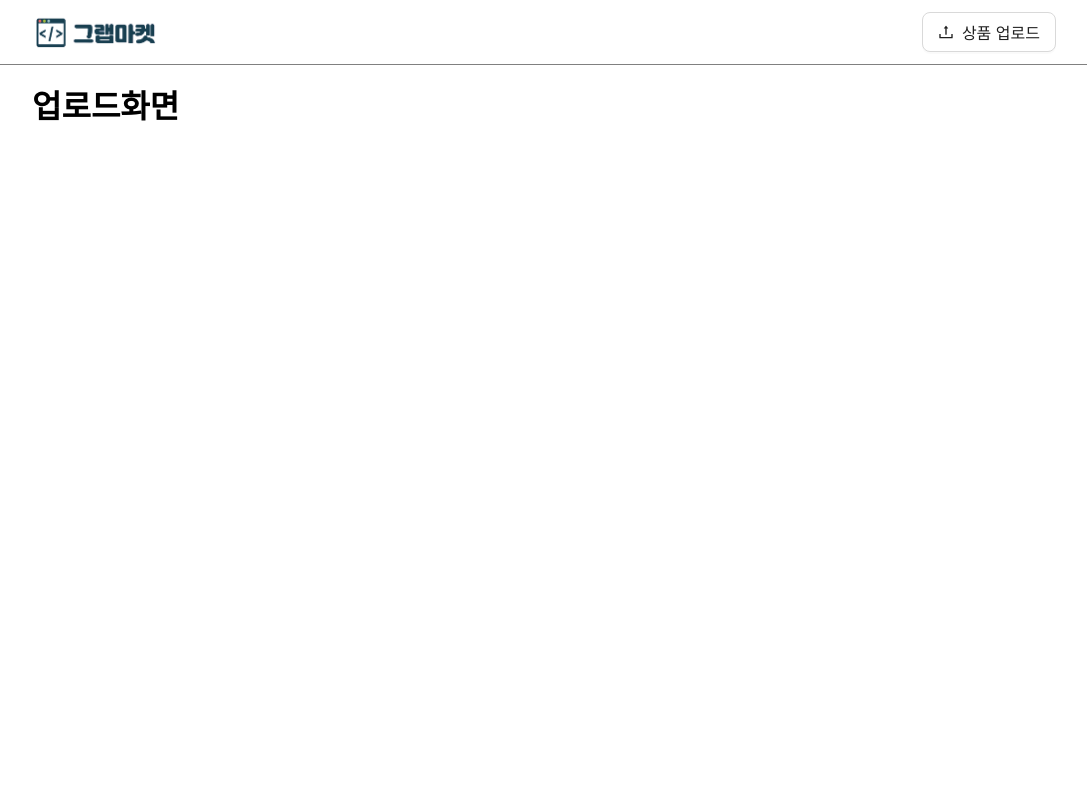
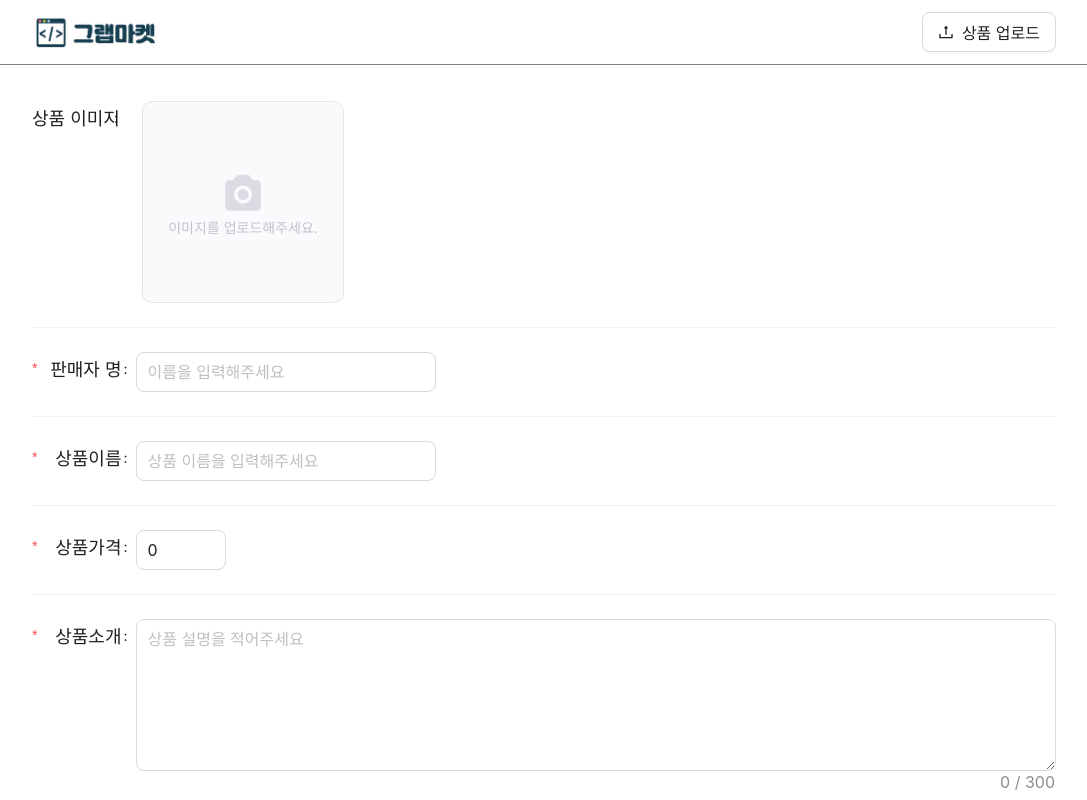
Before and after one commit to hunffy/h-market, a React (Create React App) app: page /upload in a window 1280 px wide. Shown: the top 800 px of the page, without its empty margins (96-1183 px from the left). Built offline with nearby package versions, Linux system fonts and the light colour scheme.

Commit message:
상품 업로드 폼  antd 활용하여 작업

```diff
--- /dev/null
+++ b/src/upload/index.css
@@ -0,0 +1,48 @@
+#upload-container {
+  padding-top: 36px;
+}
+
+#upload-img-placeholder {
+  width: 200px;
+  height: 200px;
+  display: flex;
+  flex-direction: column;
+  align-items: center;
+  justify-content: center;
+  border: 1px solid rgb(230, 230, 230);
+  background-color: rgb(250, 250, 253);
+  margin-left: 16px;
+  border-radius: 10px;
+}
+
+#upload-img-placeholder > img {
+  width: 50px;
+  height: 50px;
+}
+
+#upload-img-placeholder > span {
+  font-size: 14px;
+  color: rgb(195, 194, 204);
+}
+
+.upload-name {
+  width: 300px;
+}
+
+.upload-label {
+  font-size: 18px;
+  width: 80px;
+}
+
+#product-description {
+  height: 150px;
+}
+
+#submit-button {
+  /*float : 부모를 기준으로 정렬가능*/
+  float: right;
+  background-color: rgb(30, 120, 255);
+  color: white;
+  margin-top: 30px;
+  border: none;
+}
--- a/src/upload/index.js
+++ b/src/upload/index.js
@@ -1,5 +1,76 @@
+import { Button, Divider, Form, Input, InputNumber } from "antd";
+import "./index.css";
 function UploadPage() {
-  return <h1>업로드화면</h1>;
+  const onSubmit = (values) => {
+    console.log(values);
+  };
+  return (
+    <div id="upload-container">
+      <Form name="상품 업로드" onFinish={onSubmit}>
+        <Form.Item
+          name="upload"
+          label={<div className="upload-label">상품 이미지</div>}
+        >
+          <div id="upload-img-placeholder">
+            <img src="/images/icons/camera.png" alt="이미지업로드" />
+            <span>이미지를 업로드해주세요.</span>
+          </div>
+        </Form.Item>
+        <Divider />
+        <Form.Item
+          name="seller"
+          //rules required:true => 입력을 꼭 해야된다. 안하면 message에 설정한 글이 나타난다.
+          rules={[{ required: true, message: "판매자 이름을 입력해주세요" }]}
+          label={<div className="upload-label">판매자 명</div>}
+        >
+          <Input
+            className="upload-name"
+            size="large"
+            placeholder="이름을 입력해주세요"
+          />
+        </Form.Item>
+        <Divider />
+        <Form.Item
+          name="name"
+          label={<div className="upload-label">상품이름</div>}
+          rules={[{ required: true, message: "상품 이름을 입력해주세요" }]}
+        >
+          <Input
+            className="upload-name"
+            size="large"
+            placeholder="상품 이름을 입력해주세요"
+          />
+        </Form.Item>
+        <Divider />
+        <Form.Item
+          name="price"
+          label={<div className="upload-label">상품가격</div>}
+          rules={[{ required: true, message: "상품 가격을 입력해주세요" }]}
+        >
+          <InputNumber className="upload-price" size="large" defaultValue={0} />
+        </Form.Item>
+        <Divider />
+        <Form.Item
+          name="description"
+          label={<div className="upload-label">상품소개</div>}
+          rules={[{ required: true, message: "상품 소개를 입력해주세요" }]}
+        >
+          <Input.TextArea
+            size="large"
+            id="product-description"
+            showCount
+            maxLength={300}
+            placeholder="상품 설명을 적어주세요"
+          />
+        </Form.Item>
+        <Form.Item>
+          <Button id="submit-button" size="large" htmlType="submit">
+            문제 등록하기
+          </Button>
+        </Form.Item>
+      </Form>
+    </div>
+  );
 }
 
 export default UploadPage;
```
